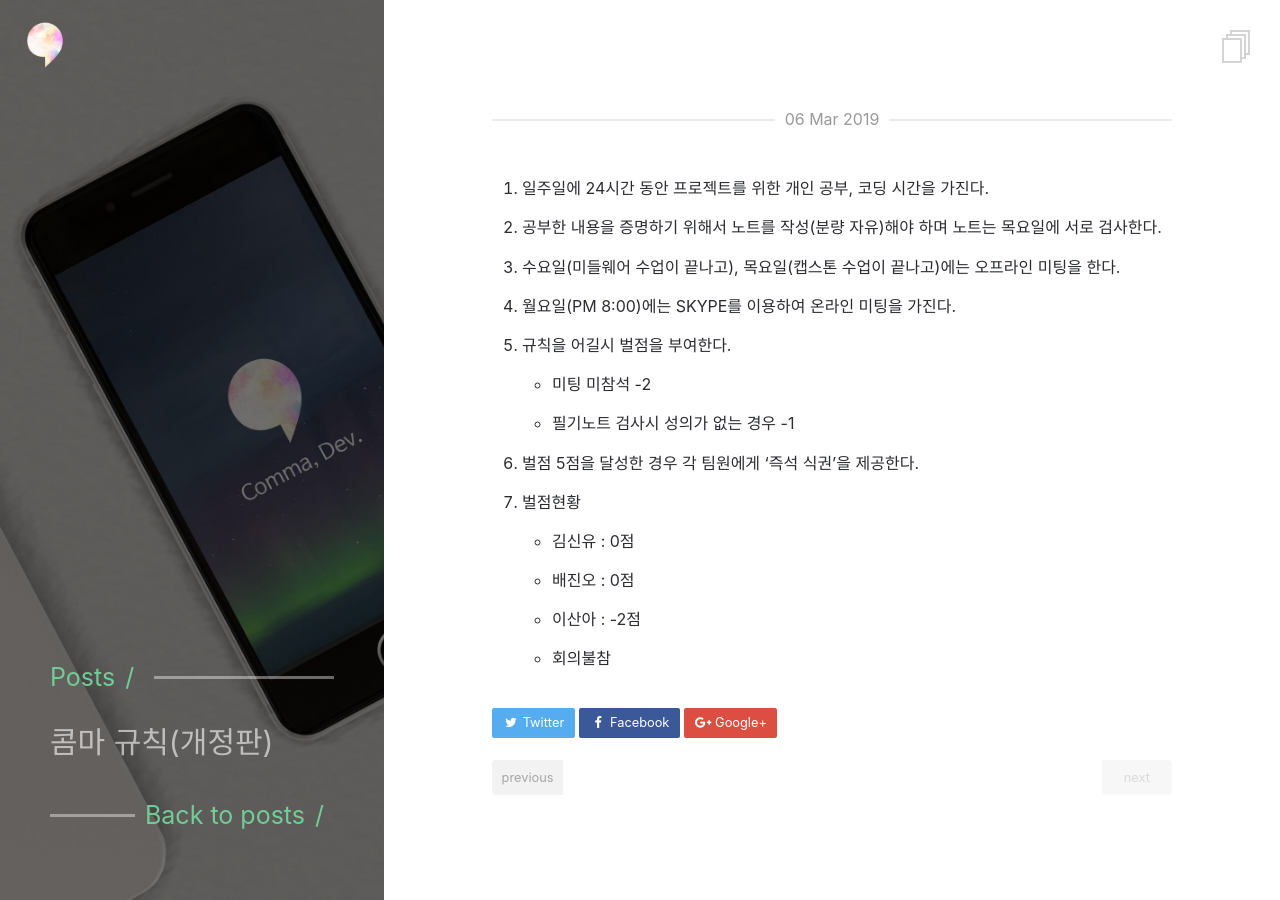
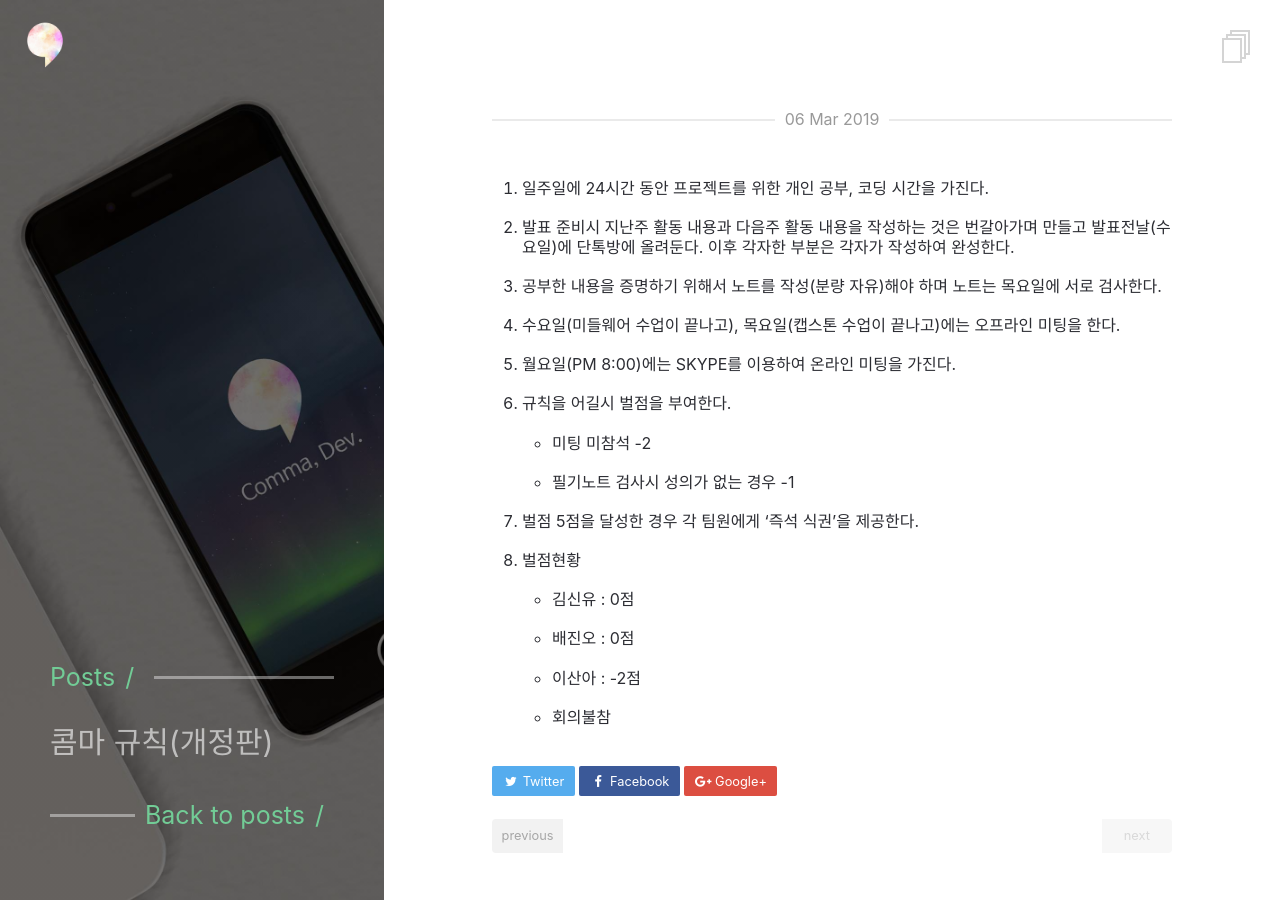
Before and after one commit to commadev/commadev.github.io, a Jekyll site: the page built from _posts/2019-03-07-콤마 규칙 개정판.md, in a window 1280 px wide. Built offline with Jekyll 4.4.1, drawn with Linux system fonts in a browser that asks for light colours.

Commit message:
규칙 추가

```diff
--- a/_posts/2019-03-07-콤마 규칙 개정판.md
+++ b/_posts/2019-03-07-콤마 규칙 개정판.md
@@ -6,14 +6,15 @@ date:   2019-03-07 00:00:00 +0900
 ---
 
 1. 일주일에 24시간 동안 프로젝트를 위한 개인 공부, 코딩 시간을 가진다.
-2. 공부한 내용을 증명하기 위해서 노트를 작성(분량 자유)해야 하며 노트는 목요일에 서로 검사한다.
-3. 수요일(미들웨어 수업이 끝나고), 목요일(캡스톤 수업이 끝나고)에는 오프라인 미팅을 한다.
-4. 월요일(PM 8:00)에는 SKYPE를 이용하여 온라인 미팅을 가진다.
-5. 규칙을 어길시 벌점을 부여한다.
+1. 발표 준비시 지난주 활동 내용과 다음주 활동 내용을 작성하는 것은 번갈아가며 만들고 발표전날(수요일)에 단톡방에 올려둔다. 이후 각자한 부분은 각자가 작성하여 완성한다.
+1. 공부한 내용을 증명하기 위해서 노트를 작성(분량 자유)해야 하며 노트는 목요일에 서로 검사한다.
+1. 수요일(미들웨어 수업이 끝나고), 목요일(캡스톤 수업이 끝나고)에는 오프라인 미팅을 한다.
+1. 월요일(PM 8:00)에는 SKYPE를 이용하여 온라인 미팅을 가진다.
+1. 규칙을 어길시 벌점을 부여한다.
   - 미팅 미참석 -2
   - 필기노트 검사시 성의가 없는 경우 -1
-6. 벌점 5점을 달성한 경우 각 팀원에게 '즉석 식권'을 제공한다.
-7. 벌점현황
+1. 벌점 5점을 달성한 경우 각 팀원에게 '즉석 식권'을 제공한다.
+1. 벌점현황
   - 김신유 : 0점
   - 배진오 : 0점
   - 이산아 : -2점
```
